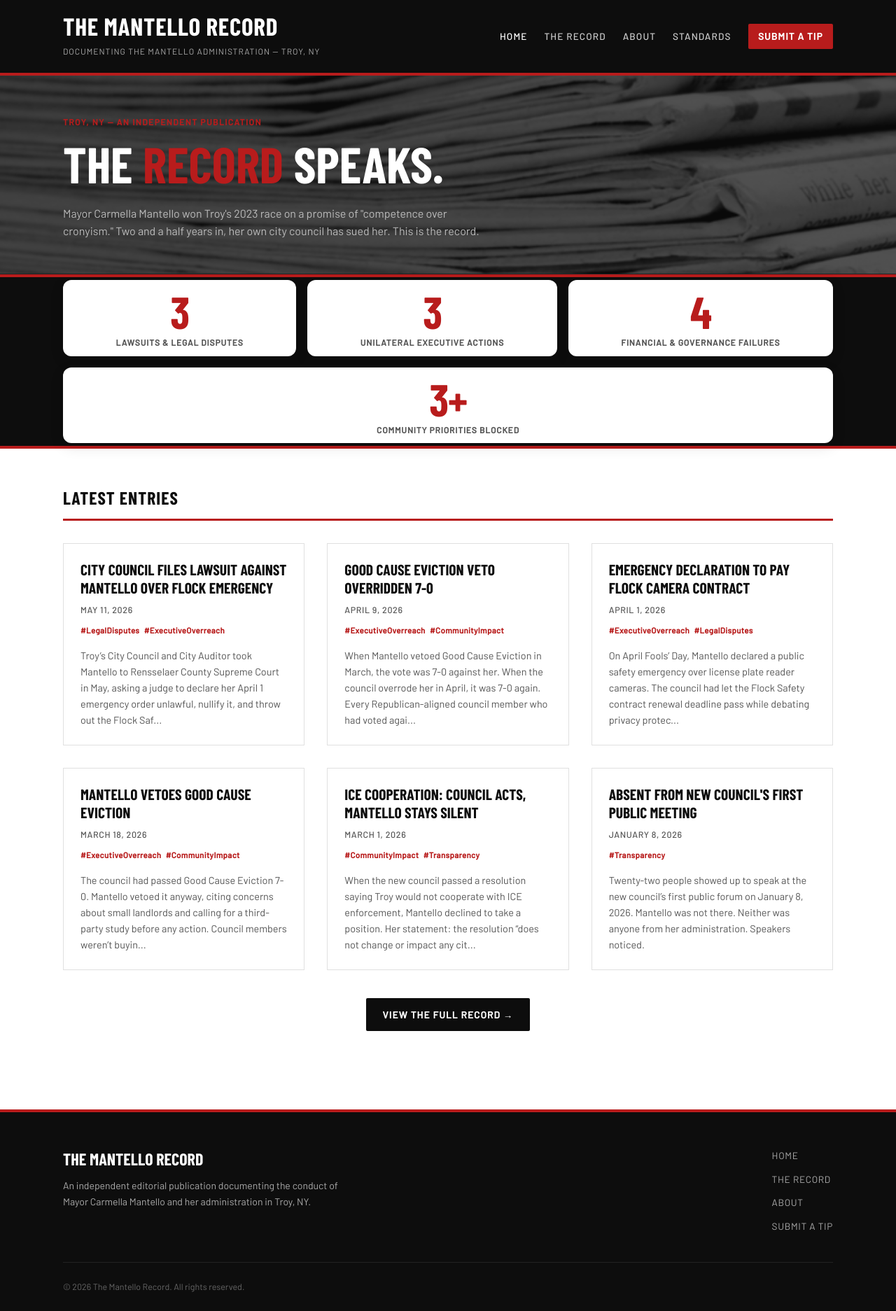
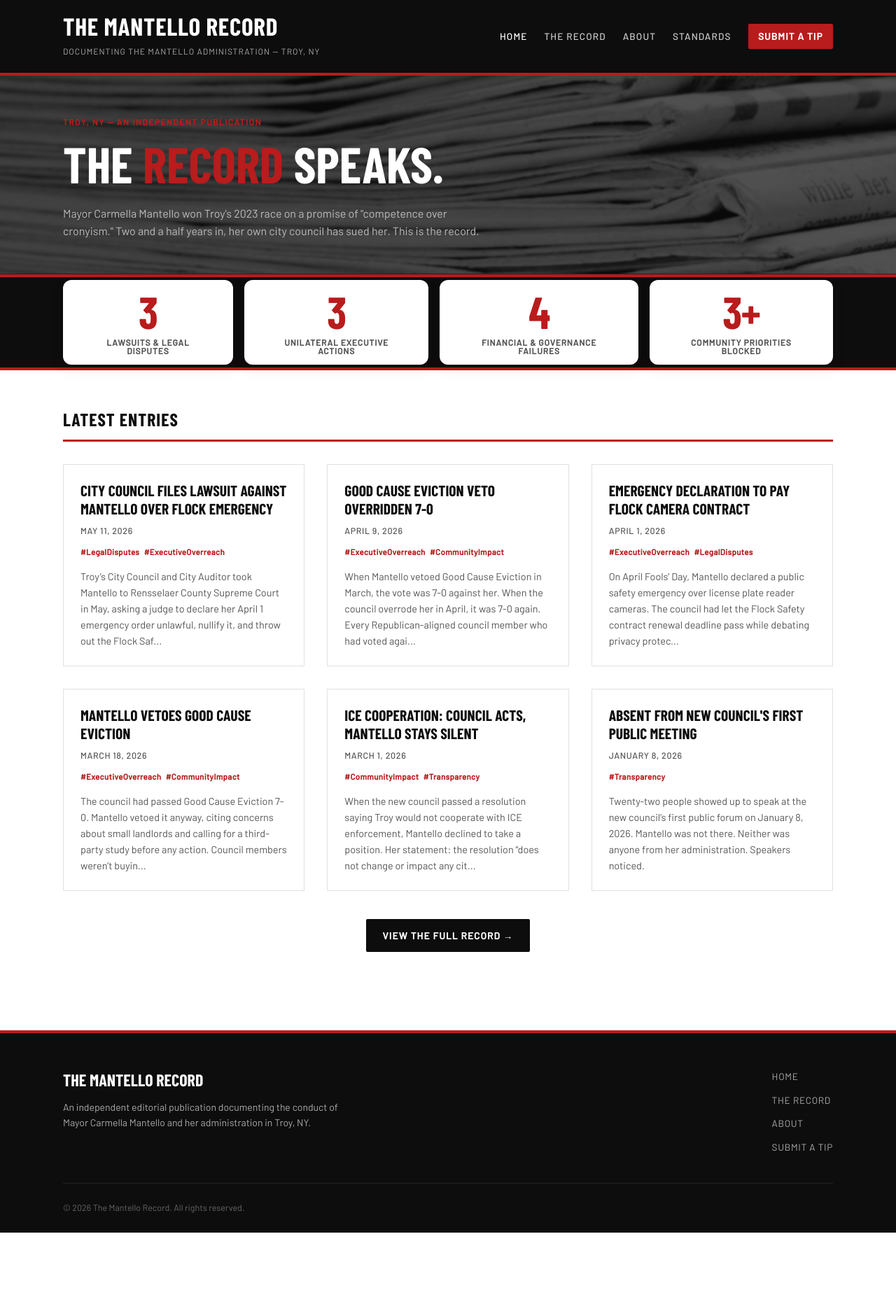
Before and after one commit to MdevitSEC/the-mantello-record, a Jekyll site: the page built from index.html, in a window 1280 px wide. Shown: the whole page at 70% size. Built offline with Jekyll 4.4.1, drawn with Linux system fonts in a browser that asks for light colours; some web fonts are replaced; after the commit the page ends 1761 px from its top, so only the background shows below that.

Commit message:
Force stat buttons onto one row, allow label text to wrap inside button
Co-Authored-By: Claude Sonnet 4.6 <noreply@anthropic.com>

```diff
--- a/assets/css/main.scss
+++ b/assets/css/main.scss
@@ -156,8 +156,8 @@ img { max-width: 100%; display: block; }
   margin: 0 auto;
   display: flex;
   gap: 1rem;
-  flex-wrap: wrap;
-  justify-content: space-around;
+  flex-wrap: nowrap;
+  justify-content: space-between;
 }
 .stat {
   align-items: center;
@@ -181,7 +181,7 @@ img { max-width: 100%; display: block; }
   text-align: center;
   text-decoration: none;
   transition: box-shadow .2s, -webkit-box-shadow .2s;
-  white-space: nowrap;
+  white-space: normal;
   border: 0;
   user-select: none;
   -webkit-user-select: none;
```
